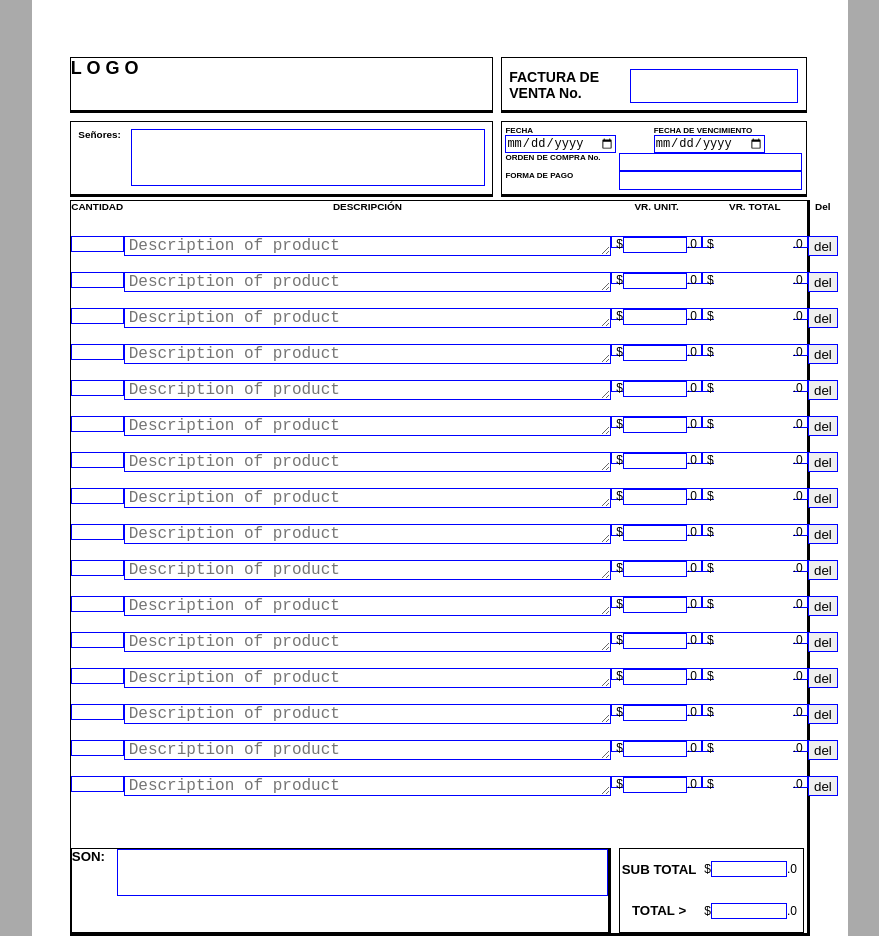
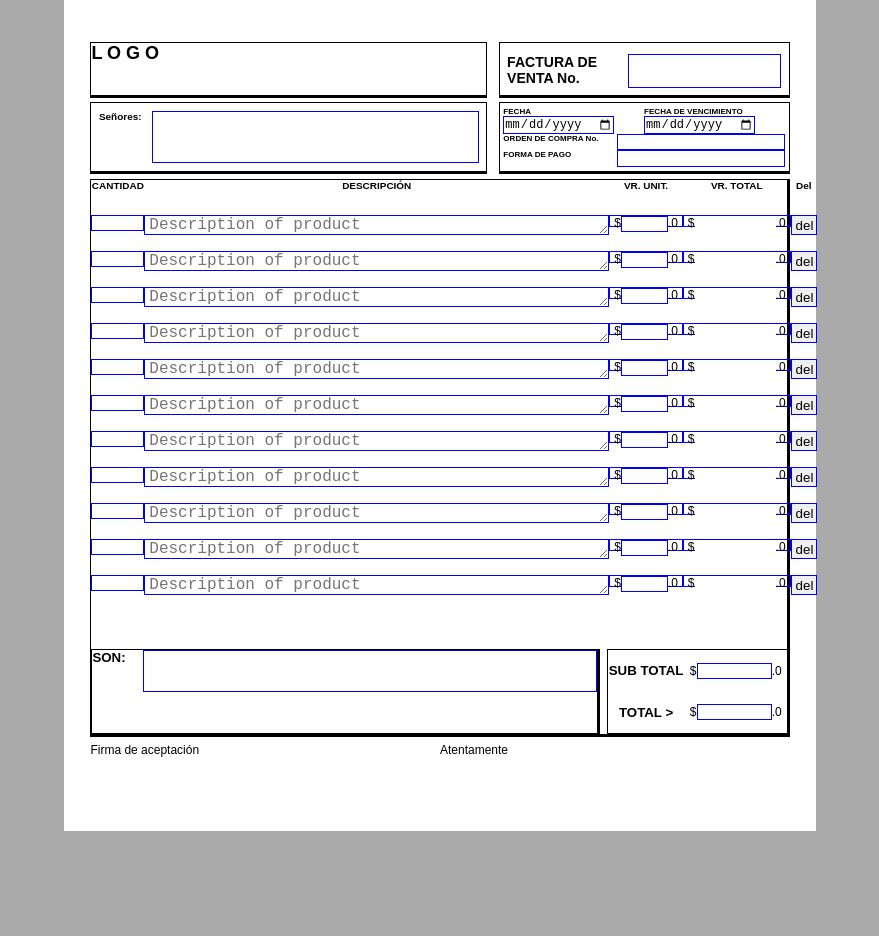
Before and after one commit to jhnemogap/invoiceJHNS_01, a plain HTML site: page index.html in a window 1280 px wide. Shown: the top 936 px of the page, without its empty margins (200-1079 px from the left). After the commit the page ends 831 px from the top, so only its background shows below. Drawn offline with Linux system fonts and the light colour scheme.

Commit message:
Fix(styles): new small invoice 2020-11-8

```diff
--- a/src/js/index.js
+++ b/src/js/index.js
@@ -1,4 +1,4 @@
-let productsRender = 16;
+let productsRender = 11;
 let $products = document.getElementById("products");
 /* let $priceSubTotal = document.getElementById("price-subTotal");
 let $priceTotal = document.getElementById("price-total"); */
--- a/src/styles/styles.css
+++ b/src/styles/styles.css
@@ -4,7 +4,7 @@
   --borderInput: 1px solid #0000ff;
   --fontSizeBase: 12px;
   --fontSizeProduct: 16px;
-  --productsGridTemplate: 1fr / 1.4cm 12.9cm 2.4cm 2.8cm 0.8cm;
+  --productsGridTemplate: 1fr / 1.4cm 12.3cm 1.95cm 2.85cm 0.7cm;
 }
 
 *,
@@ -48,16 +48,16 @@ input[type="number"] {
 
 #app {
   background-color: #fff;
-  width: 8.5in;
-  height: 11in;
-  padding: 1.5cm 1cm 1.1cm;
+  width: 19.9cm;
+  height: 22.0cm;
+  padding: 1.1cm 0.7cm 1.1cm;
 }
 
 /*---- H E A D E R -----*/
 .header {
   display: grid;
-  grid-template: 1.5cm 2cm / 11.2cm 8.1cm;
-  grid-gap: 0.2cm 0.2cm;
+  grid-template: 1.5cm 1.9cm / 10.5cm 7.7cm;
+  grid-gap: 0.1cm 0.3cm;
 }
 
 .header-item {
@@ -107,12 +107,12 @@ input[type="number"] {
 
 /*---- M A I N -----*/
 .main {
-  margin-top: 0.1cm;
+  margin-top: 0.15cm;
   border: var(--borderSingle1);
   border-bottom: var(--borderBottom1);
   border-right: var(--borderBottom1);
   display: grid;
-  grid-template: 16.9cm 2.25cm / 1fr;
+  grid-template: 12.2cm 2.25cm / 1fr;
   grid-gap: 0.2cm 0cm;
 }
 
@@ -181,7 +181,7 @@ input[type="number"] {
 
 .price-container {
   display: grid;
-  grid-template: 1fr / 14.3cm 4.9cm;
+  grid-template: 1fr / 13.45cm 4.8cm;
   grid-column-gap: 0.2cm;
 }
 
@@ -190,7 +190,7 @@ input[type="number"] {
   border-right: var(--borderBottom1);
   font-size: var(--fontSizeProduct);
   display: grid;
-  grid-template: 1.25cm 1fr / 1fr 13cm;
+  grid-template: 1.10cm 1fr / 1fr 12.0cm;
 }
 
 .price-inText {
@@ -201,7 +201,7 @@ input[type="number"] {
 .price-inNumber-container {
   border: var(--borderSingle1);
   display: grid;
-  grid-template: 1fr 1fr / 0.75fr 1fr;
+  grid-template: 1fr 1fr / 2.0cm 1fr;
   justify-items: center;
   align-items: center;
   font-size: var(--fontSizeProduct);
@@ -259,7 +259,7 @@ input[type="number"] {
 /* Screen < 816px */
 @media screen and (max-width: 815.9px) {
   :root {
-    --productsGridTemplate: 1fr / 1.4cm minmax(6cm, 1fr) 2.4cm 2.8cm 0.8cm;
+    --productsGridTemplate: 1fr / 1.4cm minmax(6cm, 1fr) 1.95cm 2.85cm 0.7cm;
   }
 
   #app {
```
